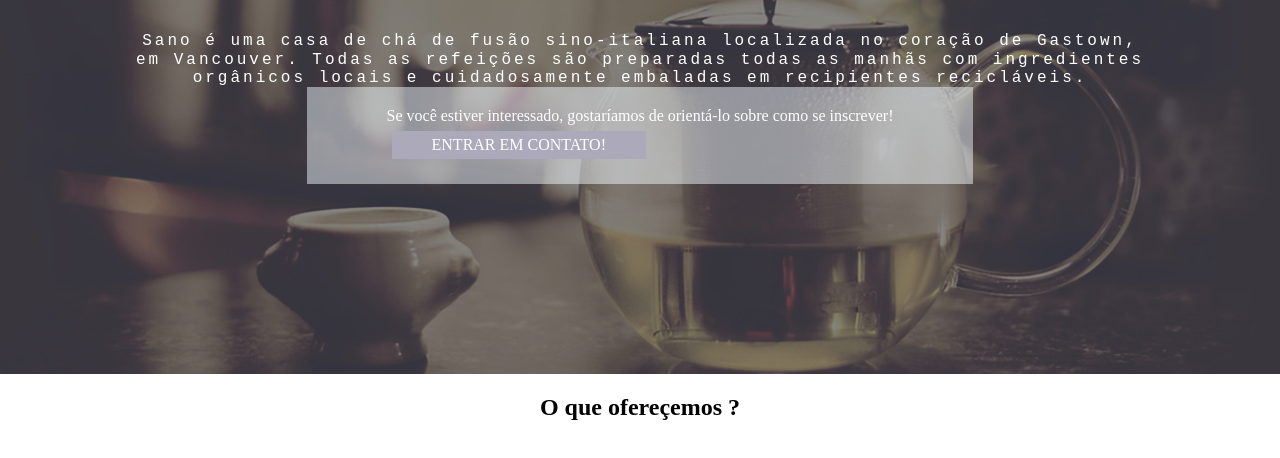
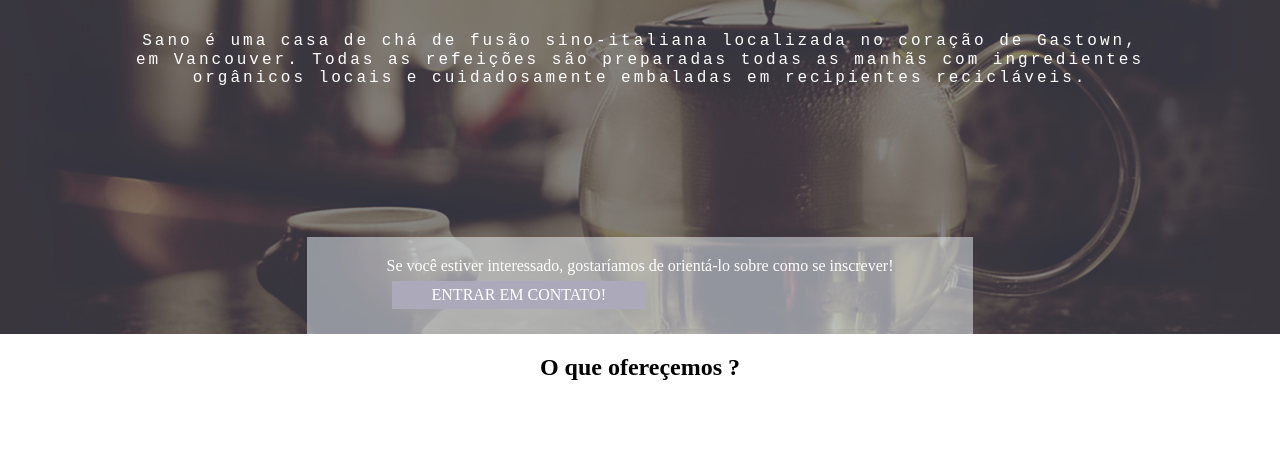
Before and after one commit to rvinicius396g/landing-page-restaurant, a plain HTML site: page index.html in a window 1280 px wide. Shown: the part 266-724 px from the top of the page. Drawn offline with Linux system fonts and the light colour scheme.

Commit message:
botao do head no bottom do seu container

```diff
--- a/assets/css/template.css
+++ b/assets/css/template.css
@@ -2,7 +2,7 @@
 .bg-f1 {
     background-image: url("../img/head-bg.png");
     width: 100vw;
-    height: 80vh;
+    height: 600px;
     background-repeat: no-repeat;
     background-position: center top;
 }
@@ -17,6 +17,7 @@
 }
 .container-head {
     display: flex;
+    height: 600px;
     flex-direction: column;
     justify-content: space-between;
 }
```
